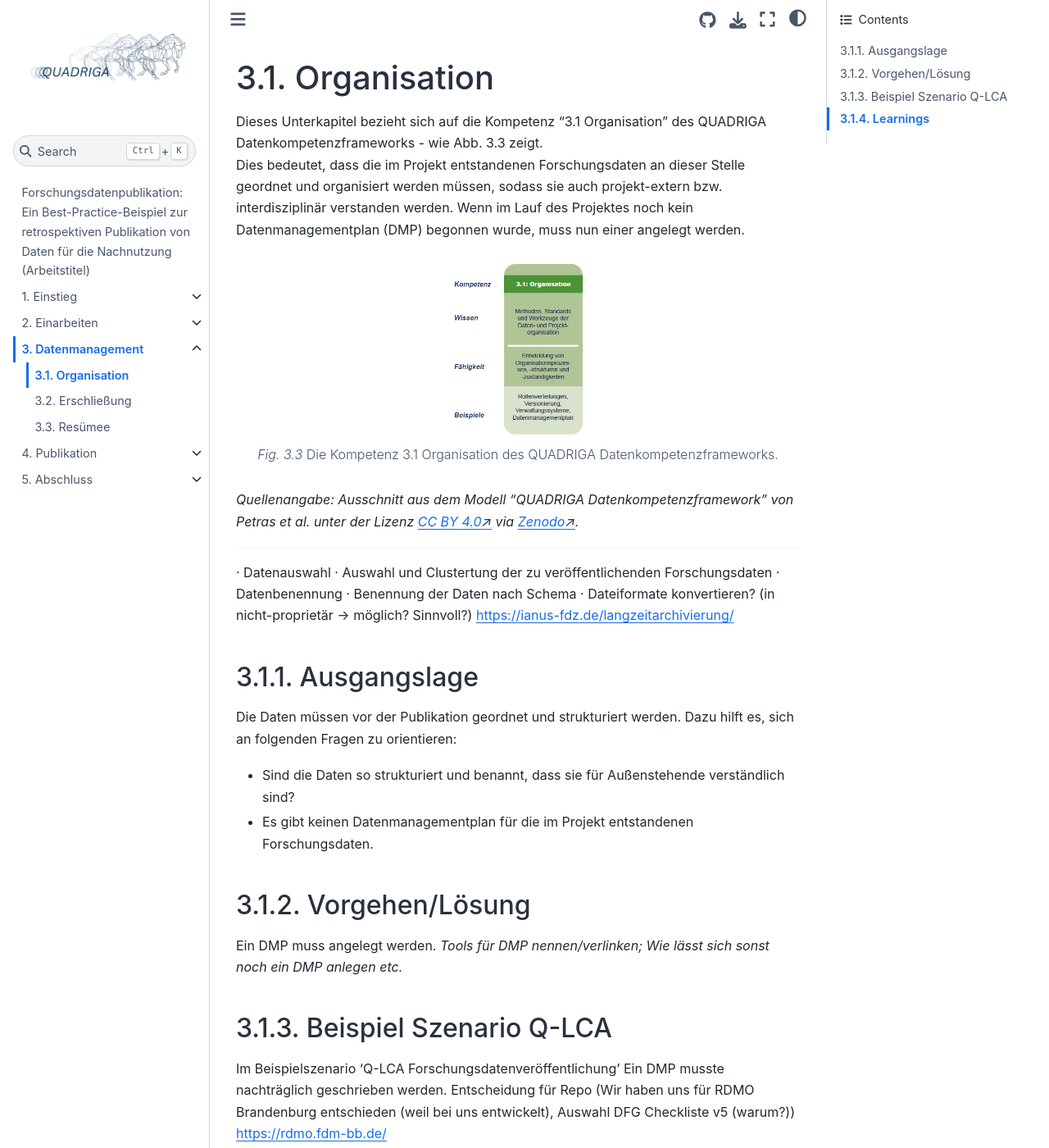
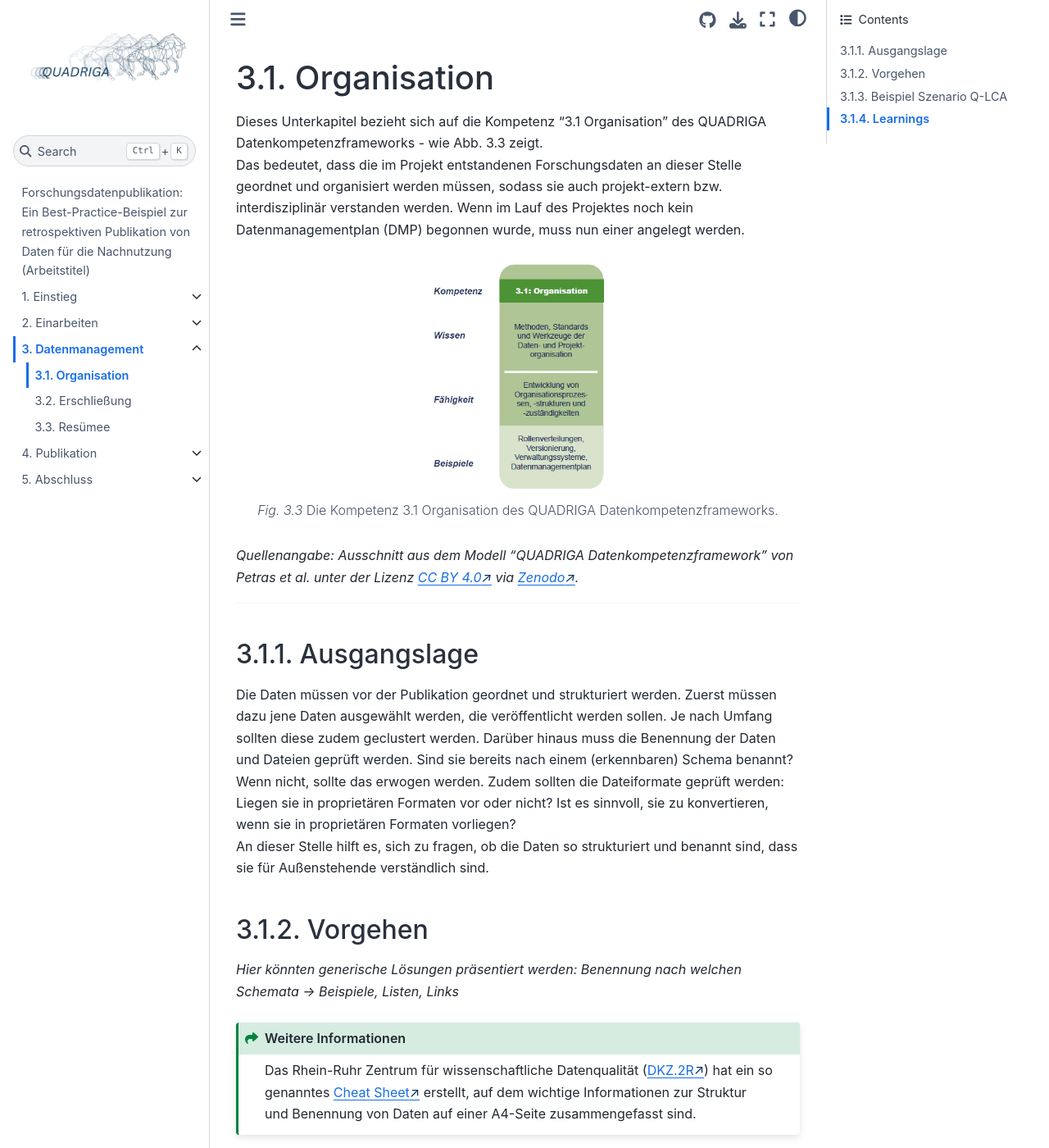
Before and after one commit to quadriga-dk/Tabelle-Fallstudie-4, a Jupyter Book: the page built from Kapitel3_Datenmanagement/organisation.md, in a window 1280 px wide and 1400 px high. Shown: the whole window at 82% size. Built offline with Jupyter Book 1.0.4 settings and Sphinx 7.4.7 and the Sphinx Book theme 1.1.4, drawn with Linux system fonts in a browser that asks for light colours; some of the changed text lies outside the part shown.

Commit message:
updated datenmanagement und lernziele chapter 3

````diff
--- a/Kapitel3_Datenmanagement/organisation.md
+++ b/Kapitel3_Datenmanagement/organisation.md
@@ -2,12 +2,12 @@
 # Organisation
 
 Dieses Unterkapitel bezieht sich auf die Kompetenz "3.1 Organisation" des QUADRIGA Datenkompetenzframeworks - wie Abb. 3.3 zeigt.
-Dies bedeutet, dass die im Projekt entstandenen Forschungsdaten an dieser Stelle geordnet und organisiert werden müssen, sodass sie auch projekt-extern bzw. interdisziplinär verstanden werden. Wenn im Lauf des Projektes noch kein Datenmanagementplan (DMP) begonnen wurde, muss nun einer angelegt werden.
+Das bedeutet, dass die im Projekt entstandenen Forschungsdaten an dieser Stelle geordnet und organisiert werden müssen, sodass sie auch projekt-extern bzw. interdisziplinär verstanden werden. Wenn im Lauf des Projektes noch kein Datenmanagementplan (DMP) begonnen wurde, muss nun einer angelegt werden.
 
 ```{figure} /assets/3.1_organisation.png
 ---
 align: center
-width: 25%
+width: 33%
 ---
 Die Kompetenz 3.1 Organisation des QUADRIGA Datenkompetenzframeworks.
 ```
@@ -15,27 +15,28 @@ Die Kompetenz 3.1 Organisation des QUADRIGA Datenkompetenzframeworks.
 
 ---
 
+## Ausgangslage
 
-·	Datenauswahl
-·	Auswahl und Clustertung der zu veröffentlichenden Forschungsdaten
-·	Datenbenennung
-·	Benennung der Daten nach Schema
-·	Dateiformate konvertieren? (in nicht-proprietär -> möglich? Sinnvoll?) https://ianus-fdz.de/langzeitarchivierung/
+Die Daten müssen vor der Publikation geordnet und strukturiert werden. Zuerst müssen dazu jene Daten ausgewählt werden, die veröffentlicht werden sollen. Je nach Umfang sollten diese zudem geclustert werden. Darüber hinaus muss die Benennung der Daten und Dateien geprüft werden. Sind sie bereits nach einem (erkennbaren) Schema benannt? Wenn nicht, sollte das erwogen werden. Zudem sollten die Dateiformate geprüft werden: Liegen sie in proprietären Formaten vor oder nicht? Ist es sinnvoll, sie zu konvertieren, wenn sie in proprietären Formaten vorliegen?
+An dieser Stelle hilft es, sich zu fragen, ob die Daten so strukturiert und benannt sind, dass sie für Außenstehende verständlich sind.
+
+## Vorgehen
+
+*Hier könnten generische Lösungen präsentiert werden: Benennung nach welchen Schemata -> Beispiele, Listen, Links*
+
+```{admonition} Weitere Informationen
+:class: seealso
+Das Rhein-Ruhr Zentrum für wissenschaftliche Datenqualität (<a href="https://www.dkz2r.de/" class="external-link" target="_blank">DKZ.2R</a>) hat ein so genanntes <a href="https://zenodo.org/records/17855527" class="external-link" target="_blank">Cheat Sheet</a> erstellt, auf dem wichtige Informationen zur Struktur und Benennung von Daten auf einer A4-Seite zusammengefasst sind.
+```
+
+Das oben genannte Datenmanagement wird mit der Anlage eines DMP erreicht. Wie Sie einen DMP anlegen, wird Schritt für Schritt im folgenden Abschnitt gezeigt.
+*Folgende Tools kommen dazu in betracht: Tools für DMP nennen/verlinken; Wie lässt sich sonst noch ein DMP anlegen etc.*
 
 
+## Beispiel Szenario Q-LCA
 
-## Ausgangslage
-
-Die Daten müssen vor der Publikation geordnet und strukturiert werden. Dazu hilft es, sich an folgenden Fragen zu orientieren:
-- Sind die Daten so strukturiert und benannt, dass sie für Außenstehende verständlich sind?
-- Es gibt keinen Datenmanagementplan für die im Projekt entstandenen Forschungsdaten.
-
-## Vorgehen/Lösung
-
-Ein DMP muss angelegt werden.
-*Tools für DMP nennen/verlinken; Wie lässt sich sonst noch ein DMP anlegen etc.*
-
-## Beispiel Szenario Q-LCA
+*Nochmal eingehen auf Auswahl und clusterung der daten*
+*Eingehen auf Datenbenennung*
 
 Im Beispielszenario 'Q-LCA Forschungsdatenveröffentlichung'
 Ein DMP musste nachträglich geschrieben werden. Entscheidung für Repo (Wir haben uns für RDMO Brandenburg entschieden (weil bei uns entwickelt), Auswahl DFG Checkliste v5 (warum?)) https://rdmo.fdm-bb.de/
@@ -45,6 +46,14 @@ Ein DMP musste nachträglich geschrieben werden. Entscheidung für Repo (Wir hab
 Dieses Unterkapitel führt Sie Schritt für Schritt durch das Anlegen eines DMP am Beispiel des DMP für das Projekt Q-LCA, der mit dem Tool <a href="https://rdmo.fdm-bb.de/" class="external-link" class="external-link" target="_blank">RDMO</a> (Instanz Brandenburg) verfasst wurde.
 Bitte beachten Sie: Um selbst einen DMP anzulegen, müssen Sie sich registrieren - z. B. für den <a href="https://rdmo.fdm-bb.de/account/signup/" class="external-link" target="_blank">Brandenburger RDMO-Dienst</a>. Falls Sie sich nicht registrieren wollen oder können, werden Sie durch Beispielbilder trotzdem in der Lage sein, dem Erstellen eines Datenmanagementplans zu folgen.
 
+Schritte sind u. a.:
+- Auswahl und Ordnung (Auswahl und Clusterung der zu veröffentlichenden Forschungsdaten) -> Die Entscheidung über die Bereitstellung der Dateien (als Gesamt-ZIP, ZIP-"Pakete", einzeln) muss getroffen werden
+- Dateibenennung (Benennung der Forschungsdaten nach einem Schema) -> Hier gilt es mitzunehmen, dass die Dateibenennung im Nachhinein sehr mühsam ist und das aufzupassen ist, dass keine Verständigungsprobleme auftauchen
+- Metadaten (Angabe von Metadaten nach Konventionen der Disziplin)
+- FAIRifizierung/FAIRification (Vollständigkeit der Beschreibung, Maximierung der Interoperabilität (was kann standardisiert werden -> nach ISO), *hier u. a. auch Formate*) -> dazu auch FAIRification von FD-Objekten: https://datascience.codata.org/articles/dsj-2021-004
+- README (README-Datei zur Dokumentation Anlegen)
+
+
 ## Learnings
 
 - Struktur soweit wie möglich aus dem Projekt übernehmen (Strukturen und Benennungen sind nicht ohne Grund entstanden und folgen einer Logik)
@@ -52,22 +61,7 @@ Bitte beachten Sie: Um selbst einen DMP anzulegen, müssen Sie sich registrieren
 - auch die Bereitstellung war ein Thema (als ZIP, Gesamt-ZIP, Teil-ZIP) -> logische Ordnung und Clusterung
 - Versionierung und Dateibenennung Kompetenzen, die gebraucht werden, wenn man nachträglich aufarbeitet
 
-
-
-
-Schritte sind u. a.:
-- Auswahl und Ordnung (Auswahl und Clusterung der zu veröffentlichenden Forschungsdaten) -> Die Entscheidung über die Bereitstellung der Dateien (als Gesamt-ZIP, ZIP-"Pakete", einzeln) muss getroffen werden
-- Dateibenennung (Benennung der Forschungsdaten nach einem Schema) -> Hier gilt es mitzunehmen, dass die Dateibenennung im Nachhinein sehr mühsam ist und das aufzupassen ist, dass keine Verständigungsprobleme auftauchen
-- Metadaten (Angabe von Metadaten nach Konventionen der Disziplin)
-- FAIRifizierung/FAIRification (Vollständigkeit der Beschreibung, Maximierung der Interoperabilität (was kann standardisiert werden -> nach ISO), *hier u. a. auch Formate*) -> dazu auch FAIRification von FD-Objekten: https://datascience.codata.org/articles/dsj-2021-004
-- README (README-Datei zur Dokumentation Anlegen)
-
-```{admonition} Weitere Informationen
-:class: seealso
-
-Das Rhein-Ruhr Zentrum für wissenschaftliche Datenqualität (<a href="https://www.dkz2r.de/" class="external-link" target="_blank">DKZ.2R</a>) hat ein so genanntes <a href="https://zenodo.org/records/17855527" class="external-link" target="_blank">Cheat Sheet</a> erstellt, auf dem wichtige Informationen zur Struktur und Benennung von Daten auf einer A4-Seite zusammengefasst sind.
-
-```
+---
 
 **Literatur**
 
````
Also changed, not shown: Kapitel1_Einstieg/lernziele.md (+13 -8 lines), Kapitel3_Datenmanagement/erschliessung.md (+3 -4 lines).
